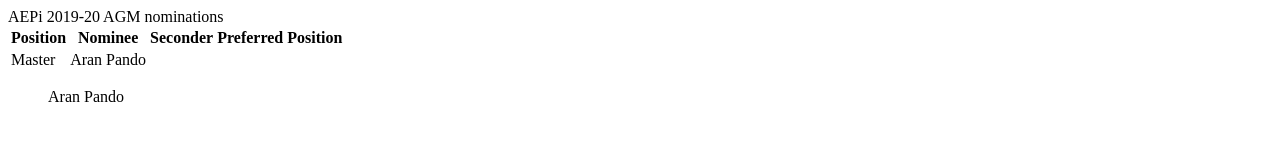
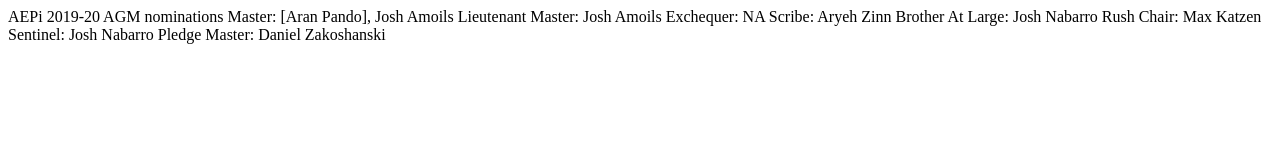
Before and after one commit to AranPando/AranPando.github.io, a plain HTML site: page index.html in a window 1280 px wide. Drawn offline with Linux system fonts and the light colour scheme.

Commit message:
wrote list of nominees

```diff
--- a/index.html
+++ b/index.html
@@ -1,19 +1,10 @@
 AEPi 2019-20 AGM nominations
 
-<table>
-	<tr>
-		<th>Position</th>
-		<th>Nominee</th>
-		<th>Seconder</th>
-		<th>Preferred Position</th>
-	</tr>
-	<tr>
-		<td>Master</td>
-		<td>Aran Pando</td>
-		<td>
-
-</table>
-
-<ul>
-	<il> Aran Pando
-</ul>
+Master: [Aran Pando], Josh Amoils
+Lieutenant Master: Josh Amoils
+Exchequer: NA
+Scribe: Aryeh Zinn
+Brother At Large: Josh Nabarro
+Rush Chair: Max Katzen
+Sentinel: Josh Nabarro
+Pledge Master: Daniel Zakoshanski
```
